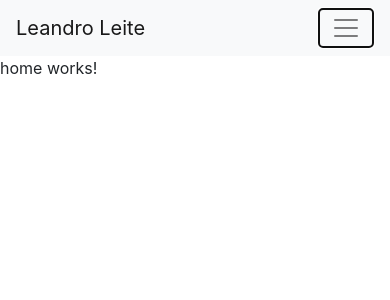
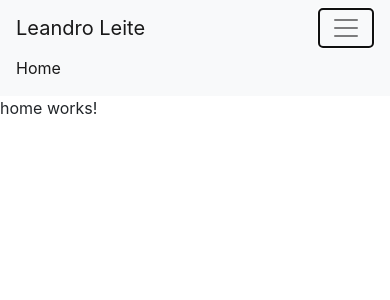
Before and after one commit to LeandroLeiteC/guia-de-programacao, an Angular app: page /home in a window 390 px wide. Both pictures are taken after a click on the button 346 px from the left and 28 px from the top of the page. Shown: the top 300 px of the page. Built offline with nearby package versions, Linux system fonts and the light colour scheme.

Commit message:
edit: collapse do header

```diff
--- a/src/app/core/header/header.component.html
+++ b/src/app/core/header/header.component.html
@@ -1,9 +1,9 @@
 <nav class="navbar navbar-expand-lg navbar-light bg-light">
   <a class="navbar-brand" href="/home">Leandro Leite</a>
-  <button class="navbar-toggler" type="button" data-toggle="collapse" data-target="#navbarNavAltMarkup" aria-controls="navbarNavAltMarkup" aria-expanded="false" aria-label="Toggle navigation">
+  <button class="navbar-toggler" type="button" (click)="isCollapsed = !isCollapsed"  [attr.aria-expanded]="!isCollapsed" aria-controls="navbarNavAltMarkup">
     <span class="navbar-toggler-icon"></span>
   </button>
-  <div class="collapse navbar-collapse" id="navbarNavAltMarkup">
+  <div class="collapse navbar-collapse" [ngbCollapse]="isCollapsed" id="navbarNavAltMarkup">
     <div class="navbar-nav">
       <a class="nav-item nav-link active" routerLink="/home">Home <span class="sr-only">(current)</span></a>
     </div>
--- a/src/app/core/header/header.component.ts
+++ b/src/app/core/header/header.component.ts
@@ -6,7 +6,7 @@ import { Component, OnInit } from '@angular/core';
   styleUrls: ['./header.component.css']
 })
 export class HeaderComponent implements OnInit {
-  active = 'top';
+  public isCollapsed = true;
 
   constructor() { }
 
```
